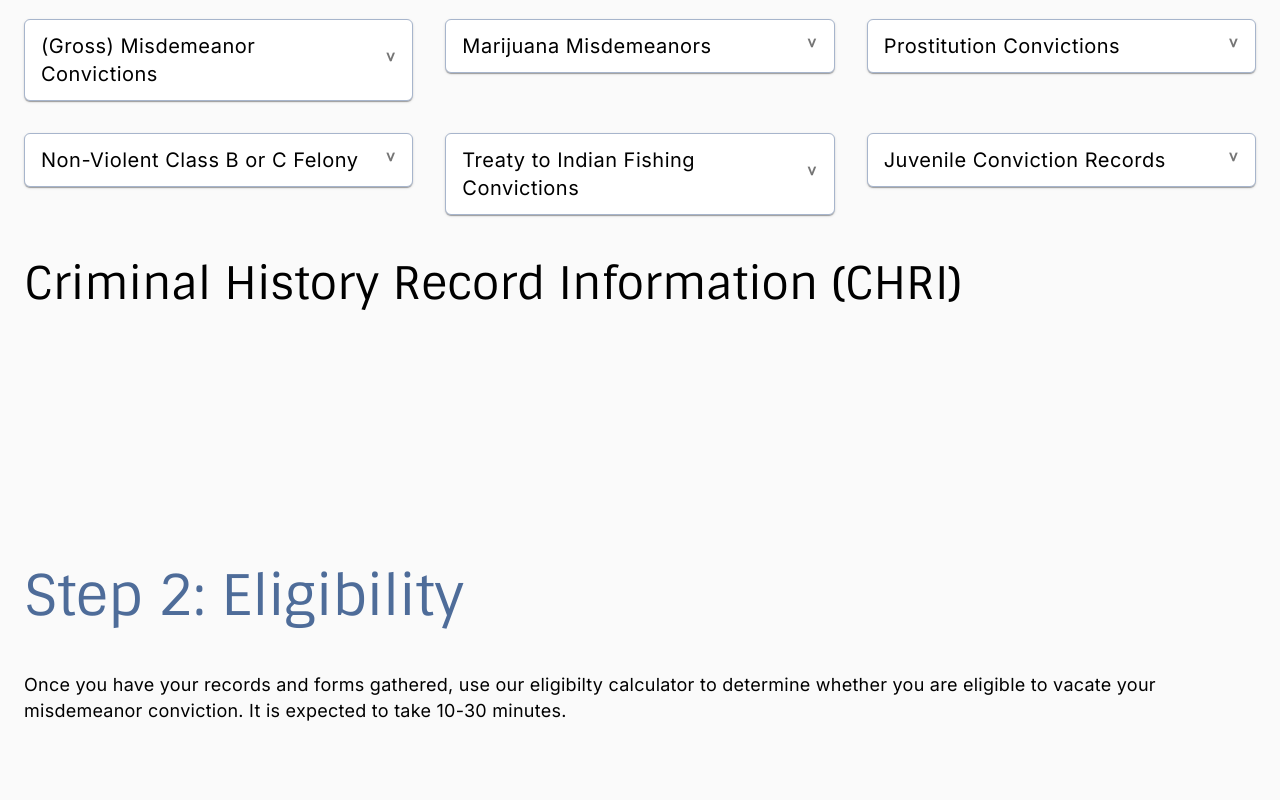
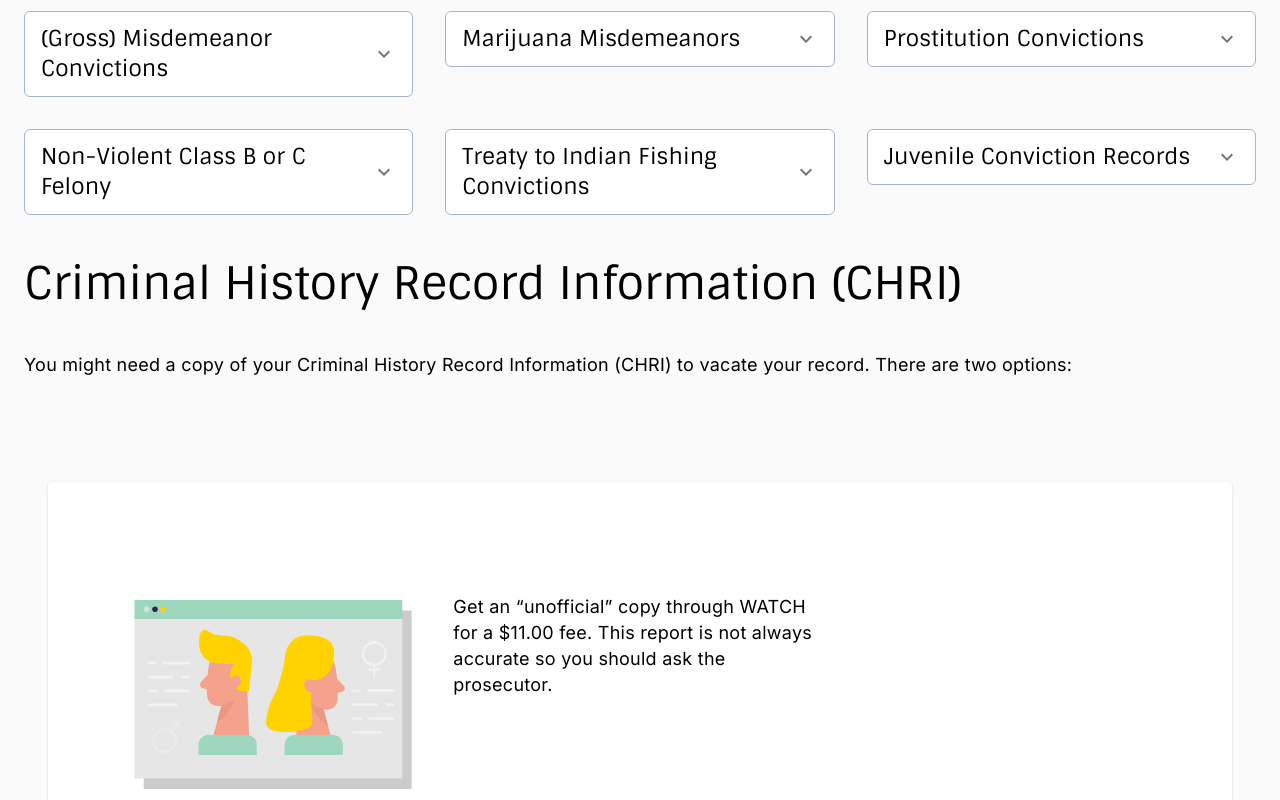
Before and after one commit to openseattle/clearviction-v1, a React (Create React App) app: page /get-started in a window 1280 px wide. Shown: the part 1540-2340 px from the top of the page. Built offline with nearby package versions, Linux system fonts and the light colour scheme.

Commit message:
layout and text complete

```diff
--- /dev/null
+++ b/src/Components/DropdownCard.jsx
@@ -0,0 +1,31 @@
+import {
+  Accordion,
+  AccordionDetails,
+  AccordionSummary,
+  Typography,
+  Box,
+} from "@material-ui/core";
+import { ExpandMore } from "@material-ui/icons";
+
+function a11yProps(index) {
+  return {
+    id: `panel${index}a-header`,
+    "aria-controls": `panel${index}a-content`,
+  };
+}
+
+const DropdownCard = ({ cardData }) => {
+  return (
+    <div aria-label="info-accordion">
+      <Accordion key={cardData.summary} elevation={0}>
+        <AccordionSummary expandIcon={<ExpandMore />} {...a11yProps}>
+          <Typography variant="subtitle1">{cardData.summary}</Typography>
+        </AccordionSummary>
+        <AccordionDetails>
+          <Box display="block">{cardData.details}</Box>
+        </AccordionDetails>
+      </Accordion>
+    </div>
+  );
+};
+export default DropdownCard;
--- a/src/Pages/GetStartedPage.jsx
+++ b/src/Pages/GetStartedPage.jsx
@@ -1,21 +1,106 @@
 import teamBuilding from "../Assets/team_building.svg";
-import {
-  Box,
-  Container,
-  Grid,
-  Typography,
-  Accordion,
-  AccordionSummary,
-  AccordionDetails,
-} from "@material-ui/core";
+import human from "../Assets/human.svg";
+import { AccountBalance, DateRange, History } from "@material-ui/icons";
+
+import { Box, Container, Grid, Typography } from "@material-ui/core";
 import { useGetStartedStyles } from "../Styles/useGetStartedStyles";
 import { RedesignButtonPrimary } from "../ui-kit/RedesignButtonPrimary";
 import ResponsiveJumpButtonGroup from "../Components/ResponsiveJumpButtonGroup";
 import ContentSection from "../Components/ContentSection";
-import Icon from "@material-ui/icons";
+import DropdownCard from "../Components/DropdownCard";
 
 const GetStartedPage = () => {
   const classes = useGetStartedStyles();
+  const dropdownCardData = {
+    courtForms1: {
+      summary: "(Gross) Misdemeanor Convictions",
+      details: (
+        <Typography className={classes.contentTextStyle}>
+          comming soon
+        </Typography>
+      ),
+    },
+    courtForms2: {
+      summary: "Marijuana Misdemeanors",
+      details: (
+        <Typography className={classes.contentTextStyle}>
+          comming soon
+        </Typography>
+      ),
+    },
+    courtForms3: {
+      summary: "Prostitution Convictions",
+      details: (
+        <Typography className={classes.contentTextStyle}>
+          comming soon
+        </Typography>
+      ),
+    },
+    courtForms4: {
+      summary: "Non-Violent Class B or C Felony",
+      details: (
+        <Typography className={classes.contentTextStyle}>
+          comming soon
+        </Typography>
+      ),
+    },
+    courtForms5: {
+      summary: "Treaty to Indian Fishing Convictions",
+      details: (
+        <Typography className={classes.contentTextStyle}>
+          comming soon
+        </Typography>
+      ),
+    },
+    courtForms6: {
+      summary: "Juvenile Conviction Records",
+      details: (
+        <Typography className={classes.contentTextStyle}>
+          comming soon
+        </Typography>
+      ),
+    },
+    legalAid1: {
+      summary: "Assistance for Pro Se Patrons",
+      details: (
+        <Typography className={classes.contentTextStyle}>
+          comming soon
+        </Typography>
+      ),
+    },
+    legalAid2: {
+      summary: "Assistance for Adults",
+      details: (
+        <Typography className={classes.contentTextStyle}>
+          comming soon
+        </Typography>
+      ),
+    },
+    legalAid3: {
+      summary: "Assistance for Juveniles",
+      details: (
+        <Typography className={classes.contentTextStyle}>
+          comming soon
+        </Typography>
+      ),
+    },
+    financialAid1: {
+      summary: "Legal Financial Obligations (LFOs)",
+      details: (
+        <Typography className={classes.contentTextStyle}>
+          comming soon
+        </Typography>
+      ),
+    },
+    financialAid2: {
+      summary: "Court Fees",
+      details: (
+        <Typography className={classes.contentTextStyle}>
+          comming soon
+        </Typography>
+      ),
+    },
+  };
 
   return (
     <>
@@ -97,125 +182,34 @@ const GetStartedPage = () => {
           </Typography>
           <Grid container spacing={4} columns={{ xs: 4 }}>
             <Grid item xs={2} sm={4} md={4}>
-              <Accordion>
-                <AccordionSummary
-                  expandIcon={"˅"}
-                  aria-controls="panel1a-content"
-                  id="panel1a-header"
-                >
-                  <Typography>(Gross) Misdemeanor Convictions</Typography>
-                </AccordionSummary>
-                <AccordionDetails>
-                  <Typography>
-                    Vacation packet from Northwest Justice Project with details
-                    about the eligibility to vacate (p. 2-4) and the needed
-                    court forms (p. 5-13).
-                  </Typography>
-                </AccordionDetails>
-              </Accordion>
+              <DropdownCard
+                cardData={dropdownCardData.courtForms1}
+              ></DropdownCard>
             </Grid>
             <Grid item xs={2} sm={4} md={4}>
-              <Accordion>
-                <AccordionSummary
-                  expandIcon={"˅"}
-                  aria-controls="panel1a-content"
-                  id="panel1a-header"
-                >
-                  <Typography>Marijuana Misdemeanors</Typography>
-                </AccordionSummary>
-                <AccordionDetails>
-                  <Typography>
-                    Vacation packet from Northwest Justice Project with the
-                    steps to vacate (p. 2-6), all necessary court documents (p.
-                    8-13) and a sample letter for WSP to seal your record (p.
-                    7).
-                  </Typography>
-                </AccordionDetails>
-              </Accordion>
+              <DropdownCard
+                cardData={dropdownCardData.courtForms2}
+              ></DropdownCard>
             </Grid>
             <Grid item xs={2} sm={4} md={4}>
-              <Accordion>
-                <AccordionSummary
-                  expandIcon={"˅"}
-                  aria-controls="panel1a-content"
-                  id="panel1a-header"
-                >
-                  <Typography>Prostitution Convictions</Typography>
-                </AccordionSummary>
-                <AccordionDetails>
-                  <Typography>
-                    If you were a victim of trafficking, you can use this
-                    vacation packet from Northwest Justice Project with info on
-                    the eligibility to vacate (p. 1-3), steps to take (p. 4-8),
-                    court forms (p. 10-18) and a sample letter for WSP (p. 9).
-                  </Typography>
-                </AccordionDetails>
-              </Accordion>
+              <DropdownCard
+                cardData={dropdownCardData.courtForms3}
+              ></DropdownCard>
             </Grid>
             <Grid item xs={2} sm={4} md={4}>
-              <Accordion>
-                <AccordionSummary
-                  expandIcon={"˅"}
-                  aria-controls="panel1a-content"
-                  id="panel1a-header"
-                >
-                  <Typography>Non-Violent Class B or C Felony</Typography>
-                </AccordionSummary>
-                <AccordionDetails>
-                  <Typography>
-                    Vacation packet from Northwest Justice Project including an
-                    overview of the eligibility to vacate (p. 3-5), steps to
-                    vacate (p. 7-12), all necessary court documents (p. 13-23)
-                    and a sample letter to WSP (p.24). To vacate a felony
-                    conviction, you will also need a Certificate of Discharge.
-                    If the court has not issued the Certificate of Discharge
-                    yet, you must file for a certificate before you can vacate
-                    the felony. This packet will assist you to obtain a
-                    Certificate of Discharge in Washington State
-                  </Typography>
-                </AccordionDetails>
-              </Accordion>
+              <DropdownCard
+                cardData={dropdownCardData.courtForms4}
+              ></DropdownCard>
             </Grid>
             <Grid item xs={2} sm={4} md={4}>
-              <Accordion>
-                <AccordionSummary
-                  expandIcon={"˅"}
-                  aria-controls="panel1a-content"
-                  id="panel1a-header"
-                >
-                  <Typography>Treaty to Indian Fishing Convictions</Typography>
-                </AccordionSummary>
-                <AccordionDetails>
-                  <Typography>
-                    Vacation packet from Northwest Justice Project including an
-                    overview of the eligibility to vacate (p.1-2), steps to take
-                    (p. 3-7), all court forms (p. 8-16), and a sample letter for
-                    WSP (p. 17).
-                  </Typography>
-                </AccordionDetails>
-              </Accordion>
+              <DropdownCard
+                cardData={dropdownCardData.courtForms5}
+              ></DropdownCard>
             </Grid>
             <Grid item xs={2} sm={4} md={4}>
-              <Accordion>
-                <AccordionSummary
-                  expandIcon={"˅"}
-                  aria-controls="panel1a-content"
-                  id="panel1a-header"
-                >
-                  <Typography>Juvenile Conviction Records</Typography>
-                </AccordionSummary>
-                <AccordionDetails>
-                  <Typography>
-                    Detailed packet from TeamChild containing all court
-                    documents (p. 30-40), sample letters to WSP and JRA (p.
-                    41-42), and the specific practices per county (p. 19-27).
-                    The packet from King County Superior Court briefly describes
-                    the procedure to vacate and contains all necessary court
-                    documents (p. 11-17) and a sample of how to fill in the
-                    court documents (p. 4-9).
-                  </Typography>
-                </AccordionDetails>
-              </Accordion>
+              <DropdownCard
+                cardData={dropdownCardData.courtForms6}
+              ></DropdownCard>
             </Grid>
           </Grid>
         </Box>
@@ -227,6 +221,59 @@ const GetStartedPage = () => {
           >
             Criminal History Record Information (CHRI)
           </Typography>
+          <Typography
+            className={classes.contentTextStyle}
+            variant="body2"
+            align="left"
+          >
+            You might need a copy of your Criminal History Record Information
+            (CHRI) to vacate your record. There are two options:
+          </Typography>
+          <ContentSection>
+            <Grid container>
+              <Grid item xs={2} sm={4} md={4}>
+                <img
+                  src={human}
+                  className={classes.iconStyle}
+                  alt="two people working together on a puzzle"
+                ></img>
+              </Grid>
+              <Grid item xs={2} sm={4} md={4}>
+                <Typography
+                  className={classes.contentTextStyle}
+                  variant="body2"
+                  align="left"
+                >
+                  Get an “unofficial” copy through WATCH for a $11.00 fee. This
+                  report is not always accurate so you should ask the
+                  prosecutor.
+                </Typography>
+              </Grid>
+            </Grid>
+          </ContentSection>
+          <ContentSection>
+            <Grid container>
+              <Grid item xs={2} sm={4} md={4}>
+                <Typography>
+                  If the WATCH printout is not good enough, go to your local
+                  police or sheriff’s office for an official “record
+                  review/challenge” fingerprint card.
+                </Typography>
+                <Typography>
+                  Next, write WSP a letter asking them to send an official copy
+                  of your complete CHRI. Include the fingerprint card and a $12
+                  money order. A copy of your CHRI will be returned to the
+                  address on the fingerprint card. Send everything to:
+                </Typography>
+              </Grid>
+              <Grid item xs={2} sm={4} md={4}>
+                <Typography>
+                  Washington State Patrol Identification and Background Section
+                  PO Box 42633 Olympia WA 98504-2633
+                </Typography>
+              </Grid>
+            </Grid>
+          </ContentSection>
         </Box>
       </Container>
 
@@ -253,6 +300,45 @@ const GetStartedPage = () => {
             calculator to determine whether you are eligible to vacate your
             misdemeanor conviction. It is expected to take 10-30 minutes.
           </Typography>
+          <Typography>You’ll need to know to answer our questions:</Typography>
+          <Grid container>
+            <Grid item xs={12} sm={4}>
+              <DateRange className={classes.iconStyle} />
+              <Typography
+                className={classes.contentTextStyle}
+                variant="body2"
+                align="center"
+              >
+                We break down the laws into understandable language.
+              </Typography>
+            </Grid>
+            <Grid item xs={12} sm={4}>
+              <History className={classes.iconStyle} />
+
+              <Typography
+                className={classes.contentTextStyle}
+                variant="body2"
+                align="center"
+              >
+                You answer a few simple yes/no questions.
+              </Typography>
+            </Grid>
+            <Grid item xs={12} sm={4}>
+              <AccountBalance className={classes.iconStyle} />
+              <Typography
+                className={classes.contentTextStyle}
+                variant="body2"
+                align="center"
+              >
+                This helps determine your vacation eligibility.
+              </Typography>
+            </Grid>
+          </Grid>
+          <Box paddingTop={12} className={classes.buttonBoxStyle}>
+            <RedesignButtonPrimary href={"#"}>
+              Comming soon!
+            </RedesignButtonPrimary>
+          </Box>
         </Box>
       </Container>
 
@@ -280,6 +366,51 @@ const GetStartedPage = () => {
             the discretion of the judge and may be denied for a variety of
             reasons.
           </Typography>
+          <Typography
+            className={classes.contentTextStyle}
+            variant="body2"
+            align="left"
+          >
+            Your request to vacate may be denied if:
+          </Typography>
+          <Grid container>
+            <Grid item xs={3}>
+              <ContentSection>
+                <Typography
+                  className={classes.contentTextStyle}
+                  variant="body2"
+                  align="left"
+                >
+                  The court does not believe that vacating your conviction will
+                  be in the interest of society
+                </Typography>
+              </ContentSection>
+            </Grid>
+            <Grid item xs={3}>
+              <ContentSection>
+                <Typography
+                  className={classes.contentTextStyle}
+                  variant="body2"
+                  align="left"
+                >
+                  There are inaccuracies in your court records and/or the
+                  application
+                </Typography>
+              </ContentSection>
+            </Grid>
+            <Grid item xs={3}>
+              <ContentSection>
+                <Typography
+                  className={classes.contentTextStyle}
+                  variant="body2"
+                  align="left"
+                >
+                  You violated probation, have not paid off your fines or are
+                  otherwise not eligible to vacate that conviction{" "}
+                </Typography>
+              </ContentSection>
+            </Grid>
+          </Grid>
         </Box>
       </Container>
 
@@ -314,6 +445,33 @@ const GetStartedPage = () => {
           >
             Legal aid
           </Typography>
+          <Typography className={classes.donateBody2}>
+            Many pro bono services are only available after being refered by
+            CLEAR, a toll-free legal hotline:
+            <li>
+              Outside of King County: call 1-888-201-1014 (weekdays 9.15am -
+              12.15pm)
+            </li>
+            <li>In King County: call 2-1-1 (weekdays 8am - 6pm)</li>
+            <li>You can also apply online at CLEAR*Online</li>
+          </Typography>
+          <Grid container>
+            <Grid item>
+              <DropdownCard
+                cardData={dropdownCardData.legalAid1}
+              ></DropdownCard>
+            </Grid>
+            <Grid item>
+              <DropdownCard
+                cardData={dropdownCardData.legalAid2}
+              ></DropdownCard>
+            </Grid>
+            <Grid item>
+              <DropdownCard
+                cardData={dropdownCardData.legalAid3}
+              ></DropdownCard>
+            </Grid>
+          </Grid>
         </Box>
         <Box>
           <Typography
@@ -323,6 +481,18 @@ const GetStartedPage = () => {
           >
             Financial aid
           </Typography>
+          <Grid container>
+            <Grid item xs={2}>
+              <DropdownCard
+                cardData={dropdownCardData.financialAid1}
+              ></DropdownCard>
+            </Grid>
+            <Grid item xs={2}>
+              <DropdownCard
+                cardData={dropdownCardData.financialAid2}
+              ></DropdownCard>
+            </Grid>
+          </Grid>
         </Box>
       </Container>
     </>
--- a/src/Styles/useGetStartedStyles.js
+++ b/src/Styles/useGetStartedStyles.js
@@ -13,7 +13,7 @@ export const useGetStartedStyles = makeStyles((theme) => ({
   colorfulHeadingStyle: {
     marginTop: theme.spacing(2),
     marginBottom: theme.spacing(2),
-    color: theme.palette.primary.main,
+    color: theme.palette.primary.dark,
   },
   contentTextStyle: {
     marginTop: theme.spacing(5),
@@ -34,6 +34,7 @@ export const useGetStartedStyles = makeStyles((theme) => ({
   },
   iconStyle: {
     width: "100%",
-    padding: theme.spacing(2),
+    fontSize: "70px",
+    color: theme.palette.secondary.main,
   },
 }));
```
